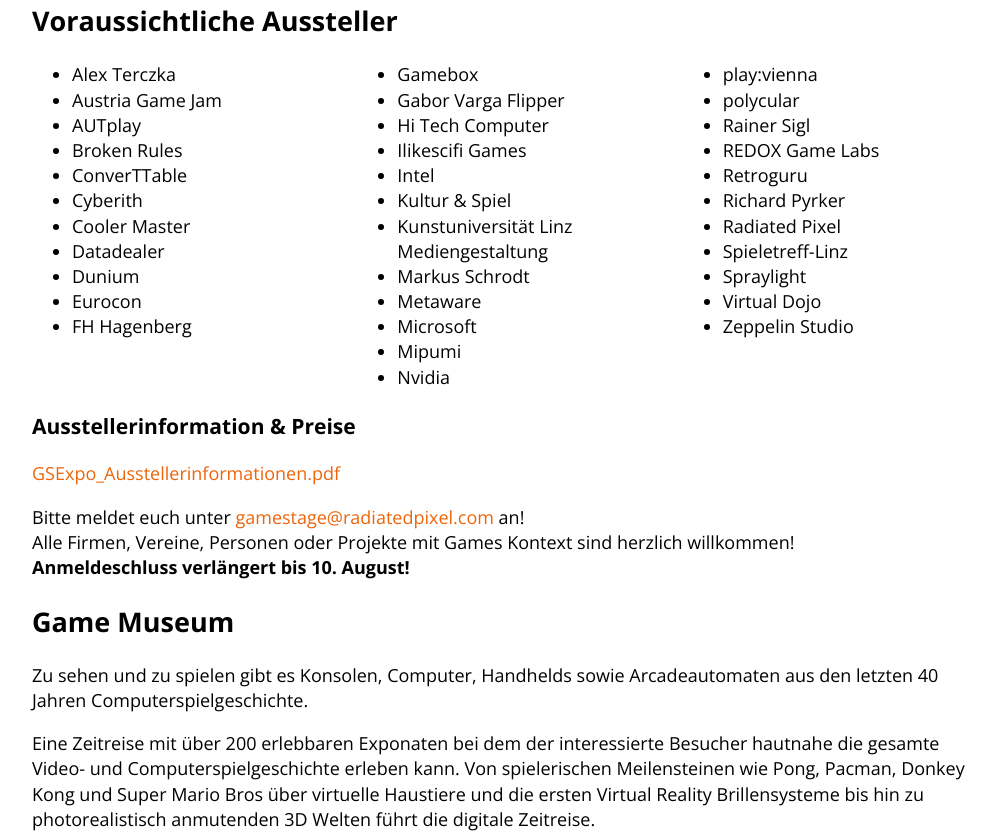
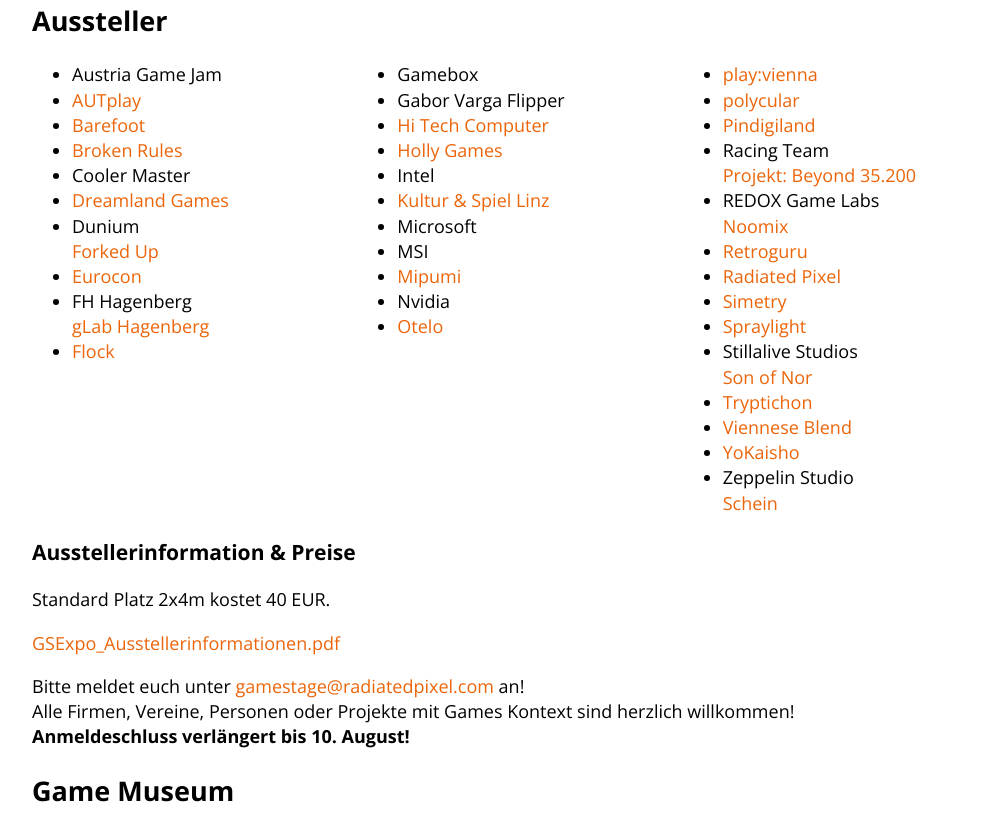
Before and after one commit to Lorti/gsexpo, a Jekyll site: the page built from index.html, in a window 1280 px wide and 1400 px high, scrolled down 1321 px. Shown: the part 258-1093 px from the top of the window, without its empty margins (132-1128 px from the left). Built offline with Jekyll 4.4.1, drawn with Linux system fonts in a browser that asks for light colours; nearby versions of some CDN libraries; Markdown is read by kramdown in place of the engine named in the settings.

Commit message:
Update exhibitors.markdown

```diff
--- a/_includes/exhibitors.markdown
+++ b/_includes/exhibitors.markdown
@@ -1,54 +1,59 @@
-## Voraussichtliche Aussteller
+## Aussteller
 
 <div class="grid">
     <div class="grid__item lap--one-third">
       <ul>
-        <li>Alex Terczka</li>
         <li>Austria Game Jam</li>
-        <li>AUTplay</li>
-        <li>Broken Rules</li>
-        <li>ConverTTable</li>
-        <li>Cyberith</li>
+        <li><a href="http://www.autplay.at/">AUTplay</a></li>
+        <li><a  href="http://portfolio.mediacube.at/projects/2014-barefoot">Barefoot</a></li>
+        <li><a href="http://brokenrul.es/">Broken Rules</a></li>
         <li>Cooler Master</li>
-        <li>Datadealer</li>
-        <li>Dunium</li>
-        <li>Eurocon</li>
-        <li>FH Hagenberg</li>
+        <li><a href="http://www.dreamlandgames.at/">Dreamland Games</a></li>
+        <li>Dunium<br/><a href="http://www.dunium.com/">Forked Up</a></li>
+        <li><a href="http://www.retroboerse.de/eurocon-2014/">Eurocon</a></li>
+        <li>FH Hagenberg<br/><a href="https://www.facebook.com/glabhagenberg">gLab Hagenberg</a></li>
+        <li><a href="http://kommunikationsarchiv.werbungsalzburg.at/wks/projekte/5457/">Flock</a></li>
       </ul>
     </div><!--
  --><div class="grid__item lap--one-third">
      <ul>
        <li>Gamebox</li>
        <li>Gabor Varga Flipper</li>
-       <li>Hi Tech Computer</li>
-       <li>Ilikescifi Games</li>
+       <li><a href="http://www.hitech-gamer.com/">Hi Tech Computer</a></li>
+       <li><a href="www.holly-games.at">Holly Games</a></li>
        <li>Intel</li>
-       <li>Kultur & Spiel</li>
-       <li>Kunstuniversität Linz Mediengestaltung</li>
-       <li>Markus Schrodt</li>
-       <li>Metaware</li>
+       <li><a href="http://bastelspiele.jimdo.com/">Kultur & Spiel Linz</a></li>
        <li>Microsoft</li>
-       <li>Mipumi</li>
+       <li>MSI</li>
+       <li><a href="http://www.mipumi.com/">Mipumi</a></li>
        <li>Nvidia</li>
+       <li><a href="http://www.otelo.or.at/">Otelo</a></li>
      </ul>
    </div><!--
  --><div class="grid__item lap--one-third">
      <ul>
-       <li>play:vienna</li>
-       <li>polycular</li>
-       <li>Rainer Sigl</li>
-       <li>REDOX Game Labs</li>
-       <li>Retroguru</li>
-       <li>Richard Pyrker</li>
-       <li>Radiated Pixel</li>
-       <li>Spieletreff-Linz</li>
-       <li>Spraylight</li>
-       <li>Virtual Dojo</li>
-       <li>Zeppelin Studio</li>
+       <li><a href="http://playvienna.com/">play:vienna</a></li>
+       <li><a href="http://www.polycular.com/">polycular</a></li>
+       <li><a href="http://www.pinball.at">Pindigiland</a></li>
+       <li>Racing Team<br/><a href="http://b35200.simonwallner.at/">Projekt: Beyond 35.200</a></li>
+       <li>REDOX Game Labs<br/><a href="http://redox-labs.com/noomix/">Noomix</a></li>
+       <li><a href="http://www.retroguru.com">Retroguru</a></li>
+       <li><a href="radiatedpixel.com">Radiated Pixel</a></li>
+       <li><a href="http://portfolio.multimediaart.at/projects/2014-simetry">Simetry</a></li>
+       <li><a href="http://spraylight.at/">Spraylight</a></li>
+       <li>Stillalive Studios<br/><a href="http://sonofnor.com/about/">Son of Nor</a></li>
+       <li><a href="https://portfolio.multimediaart.at/system/projects/1627/downloads/7036/download.pdf">Tryptichon</a></li>
+       <li><a href="http://vienneseblend.org/">Viennese Blend</a></li>
+       <li><a href="http://brokenrul.es/">YoKaisho</a></li>
+       <li>Zeppelin Studio<br/><a href="www.scheingame.com">Schein</a></li>
      </ul>
    </div>
 </div>
+
 ### Ausstellerinformation & Preise
+
+Standard Platz 2x4m kostet 40 EUR.
+
 [GSExpo_Ausstellerinformationen.pdf](https://drive.google.com/file/d/0ByKHPcUzsvtBeDg4cHBGYlN3VUU/edit?usp=sharing)
 <br/>
 
```
